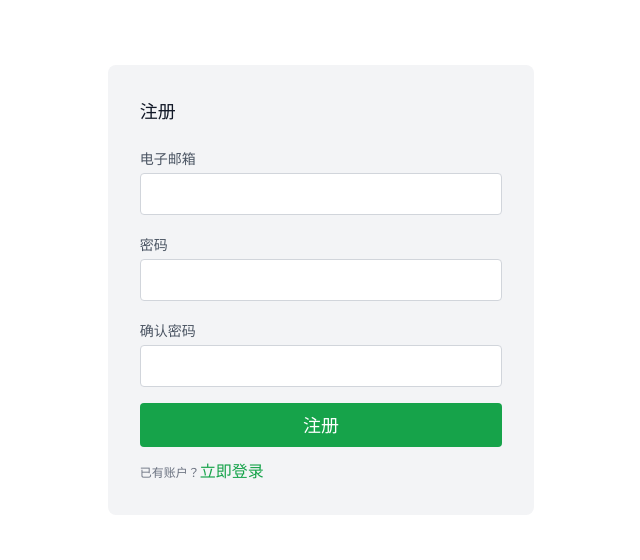
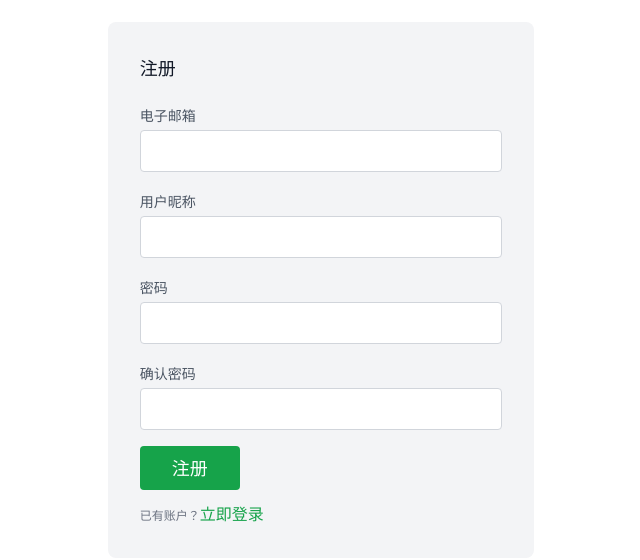
Before and after one commit to yuchiXiong/line, a Next.js app: page /account/sign-in in a window 1280 px wide. Shown: the part 110-670 px from the top of the page, without its empty margins (319-959 px from the left). Built offline with nearby package versions, Linux system fonts and the light colour scheme.

Commit message:
feat: 完成基本的注册

```diff
--- a/src/pages/account/sign-in.tsx
+++ b/src/pages/account/sign-in.tsx
@@ -1,13 +1,32 @@
+import { FormEvent } from 'react'
 import { useRouter } from 'next/router'
 import Head from 'next/head'
 import Link from 'next/link'
+import services from '@/services';
 
 
 export default function SignInPage() {
 
-  const { r } = useRouter().query;
+  const router = useRouter();
 
-  console.log(r);
+  const handleSubmit = (e: FormEvent<HTMLFormElement>) => {
+    e.preventDefault();
+
+    const email = e.currentTarget.email.value;
+    const nickname = e.currentTarget.nickname.value || '';
+    const password = e.currentTarget.password.value;
+    const confirmPassword = e.currentTarget['confirm-password'].value;
+
+    services.signIn({
+      email,
+      nickname,
+      password,
+      confirmPassword
+    }).then(res => {
+      localStorage.setItem('LINE_USER', JSON.stringify(res.user));
+      router.push('/');
+    }, () => { });
+  }
 
   return (
     <>
@@ -19,6 +38,7 @@ export default function SignInPage() {
       </Head>
       <section className="flex flex-wrap items-center justify-center w-full h-screen">
         <div className="flex flex-col w-full p-8 bg-gray-100 rounded-lg lg:w-2/6 md:w-1/2">
+          <form onSubmit={handleSubmit}>
             <h2 className="mb-5 text-lg font-medium text-gray-900 title-font">注册</h2>
             <div className="relative mb-4">
               <label htmlFor="email" className="text-sm leading-7 text-gray-600">电子邮箱</label>
@@ -27,8 +47,20 @@ export default function SignInPage() {
                 id="email"
                 name="email"
                 className="w-full px-3 py-1 text-base leading-8 text-gray-700 transition-colors duration-200 ease-in-out bg-white border border-gray-300 rounded outline-none focus:border-green-600"
+                required
               />
             </div>
+
+            <div className="relative mb-4">
+              <label htmlFor="nickname" className="text-sm leading-7 text-gray-600">用户昵称</label>
+              <input
+                type="text"
+                id="nickname"
+                name="nickname"
+                className="w-full px-3 py-1 text-base leading-8 text-gray-700 transition-colors duration-200 ease-in-out bg-white border border-gray-300 rounded outline-none focus:border-green-600"
+              />
+            </div>
+
             <div className="relative mb-4">
               <label htmlFor="password" className="text-sm leading-7 text-gray-600">密码</label>
               <input
@@ -36,8 +68,10 @@ export default function SignInPage() {
                 id="password"
                 name="password"
                 className="w-full px-3 py-1 text-base leading-8 text-gray-700 transition-colors duration-200 ease-in-out bg-white border border-gray-300 rounded outline-none focus:border-green-600"
+                required
               />
             </div>
+
             <div className="relative mb-4">
               <label htmlFor="password" className="text-sm leading-7 text-gray-600">确认密码</label>
               <input
@@ -45,10 +79,13 @@ export default function SignInPage() {
                 id="confirm-password"
                 name="confirm-password"
                 className="w-full px-3 py-1 text-base leading-8 text-gray-700 transition-colors duration-200 ease-in-out bg-white border border-gray-300 rounded outline-none focus:border-green-600"
+                required
               />
             </div>
             <button className="px-8 py-2 text-lg text-white bg-green-600 border-0 rounded focus:outline-none hover:bg-green-700">注册</button>
             <p className="mt-3 text-xs text-gray-500">已有账户？<Link href="/account/login" className='text-base text-green-600'>立即登录</Link></p>
+
+          </form>
         </div>
       </section>
     </>
--- a/src/pages/api/account/login.ts
+++ b/src/pages/api/account/login.ts
@@ -18,7 +18,7 @@ const handler = baseHandler
   .post(async (req, res) => {
     const { email, password } = req.body;
     if (!email || !password) {
-      res.status(403).json({ msg: '用户名与密码不能为空。' });
+      res.status(400).json({ msg: '用户名与密码不能为空。' });
       return;
     }
 
--- a/src/pages/api/account/sign-in.ts
+++ b/src/pages/api/account/sign-in.ts
@@ -18,17 +18,17 @@ const handler = baseHandler
   .post(async (req, res: NextApiResponse<{ user: IUser } | { msg: string }>) => {
     const { email, nickname, password, confirmPassword } = req.body;
     if (!email || !password || !confirmPassword) {
-      res.status(403).json({ msg: '参数异常' });
+      res.status(400).json({ msg: '参数异常' });
       return;
     }
 
     if (password !== confirmPassword) {
-      res.status(403).json({ msg: '两次密码不一致' });
+      res.status(400).json({ msg: '两次密码不一致' });
       return;
     }
 
     if (await prisma.user.findUnique({ where: { email } })) {
-      res.status(403).json({ msg: '该邮箱已被注册' });
+      res.status(400).json({ msg: '该邮箱已被注册' });
       return;
     }
 
@@ -56,7 +56,7 @@ const handler = baseHandler
       });
     } catch (e) {
       console.log(e)
-      res.status(403).json({ msg: '注册失败' })
+      res.status(500).json({ msg: '服务器异常' })
     }
 
   });
--- a/src/services/account.ts
+++ b/src/services/account.ts
@@ -1,8 +1,23 @@
 import request from './request';
 import { IUser } from '@/pages/api/account/login'
 
-export function login(params: { email: string; password: string }): Promise<{
-  user: IUser;
-}> {
-  return request.post('/api/account/login', params);
+const User = {
+  login(params: { email: string; password: string }): Promise<{
+    user: IUser;
+  }> {
+    return request.post('/api/account/login', params);
+  },
+  signIn(params: {
+    email: string;
+    nickname: string;
+    password: string;
+    confirmPassword: string
+  }): Promise<{
+    user: IUser
+  }> {
+    return request.post('/api/account/sign-in', params);
+  }
+
 }
+
+export default User;
--- a/src/services/index.ts
+++ b/src/services/index.ts
@@ -1,5 +1,11 @@
-import * as account from './account';
+import account from './account';
+// import note from './note';
+// import noteItem from './note-item';
 
-export default {
+const services = {
   ...account,
+  // ...note,
+  // ...noteItem
 };
+
+export default services;
--- a/src/services/request.ts
+++ b/src/services/request.ts
@@ -1,5 +1,6 @@
 import axios from "axios";
 import Router from "next/router";
+import Notification from '../components/Notification'
 
 export interface IResponse<T> {
   status: boolean,
@@ -16,6 +17,7 @@ export interface IPagination {
 const instance = axios.create({
   baseURL: '/',
   headers: {
+    'Accept': 'application/json',
     'Authorization': 'Bearer ' + (typeof window === "undefined") ? '' : JSON.parse(localStorage.getItem('LINE_USER') || '{}').jwt,
   }
 });
@@ -33,8 +35,13 @@ instance.interceptors.response.use(function (response) {
 
   return response.data;
 }, function (error) {
-
   switch (error.response.status) {
+    case 400:
+      Notification.error({
+        title: '异常',
+        description: error.response.data.msg
+      })
+      throw new Error('403');
     case 401:
       Router.push(`/account/login?r=${Math.random()}`);
       throw new Error('401');
```
Lines whose indentation alone changed are shown as unchanged.
